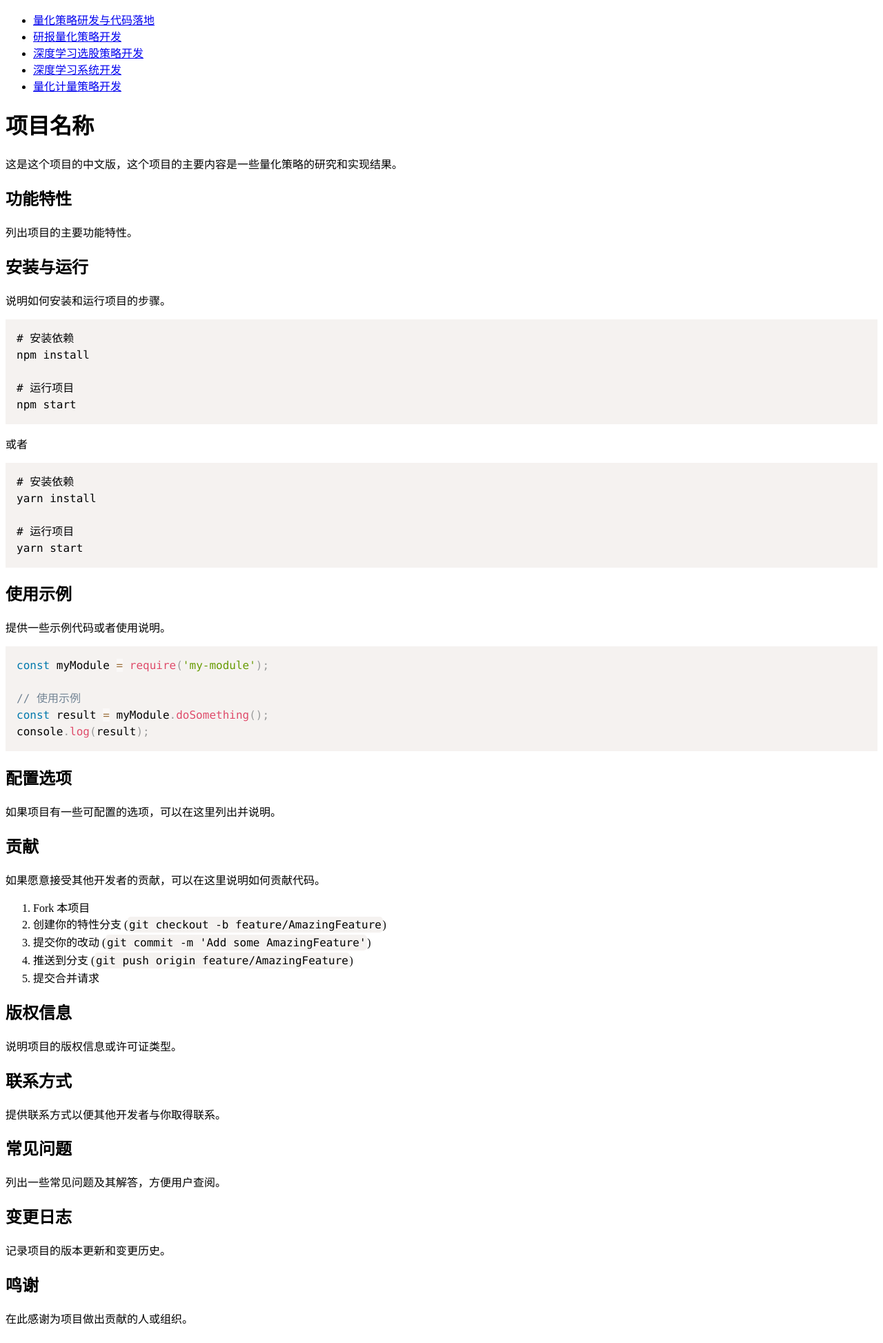
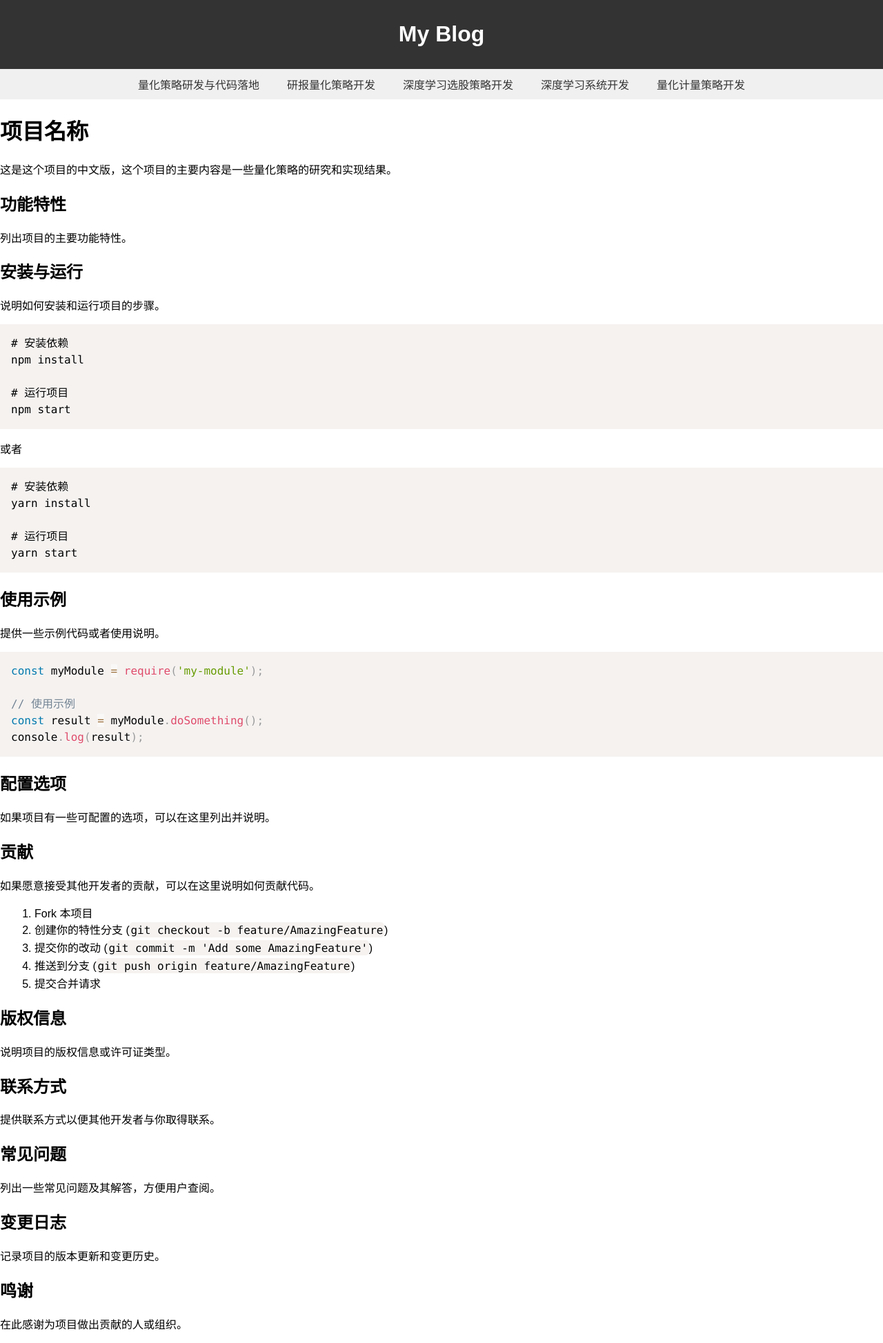
Before and after one commit to pzhu-bu/pzhu-bu.github.io, a Jekyll site: the page built from README.md, in a window 1280 px wide. Shown: the whole page at 69% size. Built offline with Jekyll 4.4.1, drawn with Linux system fonts in a browser that asks for light colours; nearby versions of some CDN libraries; our own code applies the rules of GitHub Pages for plain Markdown files.

Commit message:
网页更新
Co-Authored-By: pei zhu <141509161+pzhu-bu@users.noreply.github.com>

```diff
--- a/_layouts/default.html
+++ b/_layouts/default.html
@@ -4,8 +4,55 @@
   <meta charset="UTF-8">
   <title>{{ page.title }}</title>
   <link rel="stylesheet" href="https://cdnjs.cloudflare.com/ajax/libs/prism/1.27.0/themes/prism.min.css">
+  <style>
+    body {
+      font-family: Arial, sans-serif;
+      margin: 0;
+      padding: 0;
+    }
+
+    header {
+      background-color: #333;
+      color: #fff;
+      padding: 10px;
+      text-align: center;
+    }
+
+    nav {
+      background-color: #f0f0f0;
+      padding: 10px;
+    }
+
+    ul {
+      list-style: none;
+      margin: 0;
+      padding: 0;
+      display: flex;
+      justify-content: center;
+    }
+
+    li {
+      margin: 0 10px;
+    }
+
+    a {
+      color: #333;
+      text-decoration: none;
+      padding: 5px 10px;
+      border-radius: 5px;
+    }
+
+    a:hover {
+      background-color: #333;
+      color: #fff;
+    }
+  </style>
 </head>
 <body>
+  <header>
+    <h1>{{ site.title }}</h1>
+  </header>
+
   <nav>
     <ul>
       {% for item in site.data.navigation %}
```
Also changed, not shown: _data/navigation.yml (+10 -5 lines).
